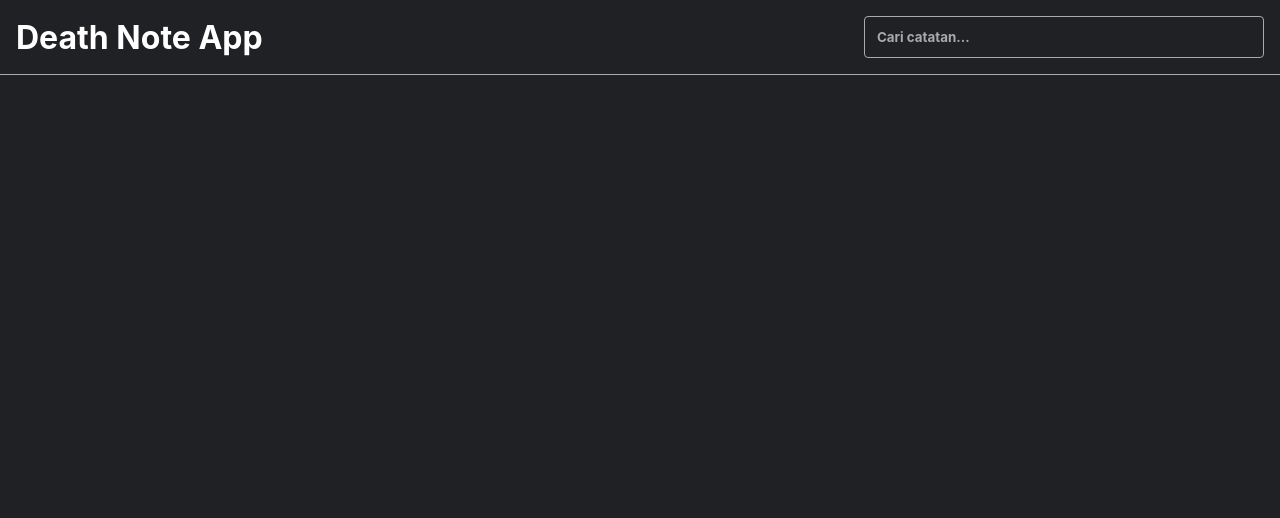
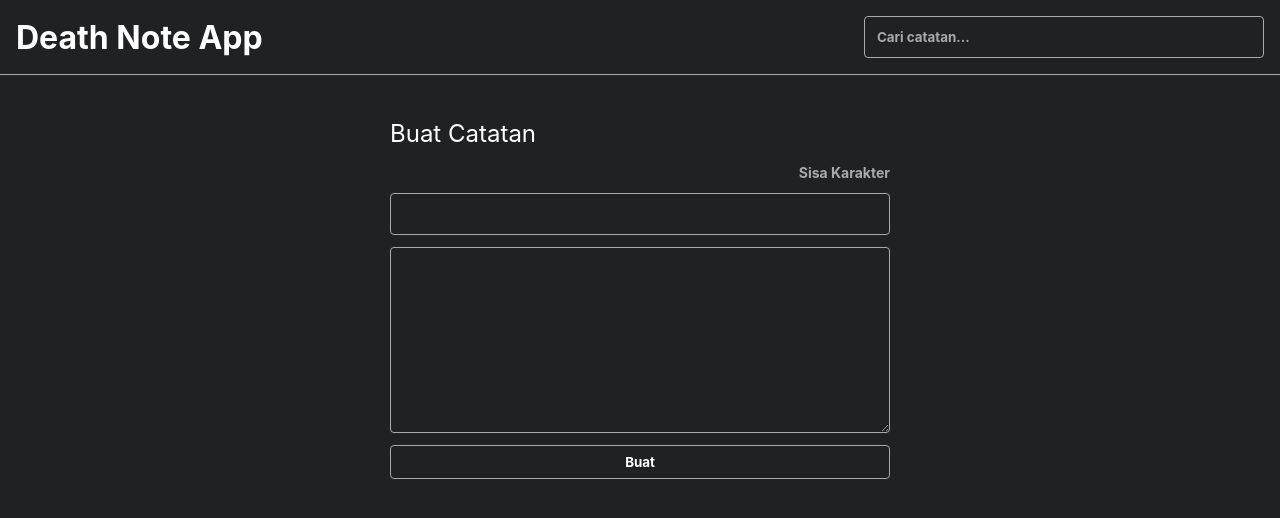
Before and after one commit to fahmi-azzuhri/notes-app, a React (Vite) app: page / in a window 1280 px wide. Shown: the top 518 px of the page. Built offline with nearby package versions, Linux system fonts and the light colour scheme.

Commit message:
feat : create body

```diff
--- a/src/App.jsx
+++ b/src/App.jsx
@@ -1,10 +1,12 @@
 import Header from "./components/Header";
+import NoteApp from "./components/NoteApp";
 import viteLogo from "/vite.svg";
 
 const App = () => {
   return (
     <>
       <Header />
+      <NoteApp />
     </>
   );
 };
--- /dev/null
+++ b/src/components/NoteApp.jsx
@@ -0,0 +1,19 @@
+import React from "react";
+
+const NoteApp = () => {
+  return (
+    <div className="note-app__body">
+      <div className="note-input">
+        <h2>Buat Catatan</h2>
+        <div className="note-input__title">
+          <p className="note-input__title__char-limit">Sisa Karakter</p>
+        </div>
+        <input type="text" />
+        <textarea name="" id="" cols="30" rows="10"></textarea>
+        <button>Buat</button>
+      </div>
+    </div>
+  );
+};
+
+export default NoteApp;
```
